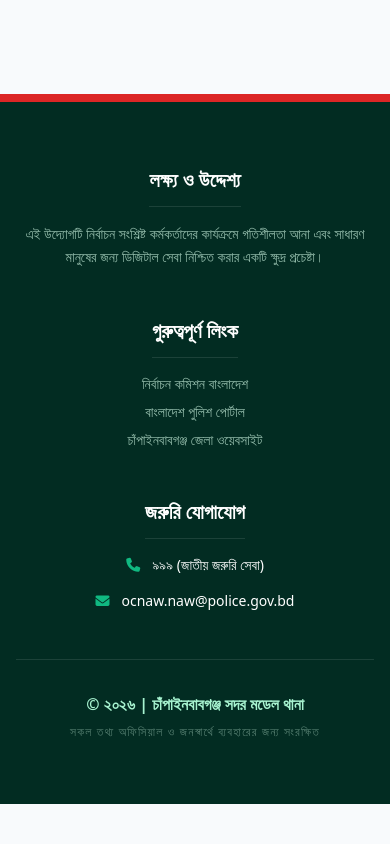
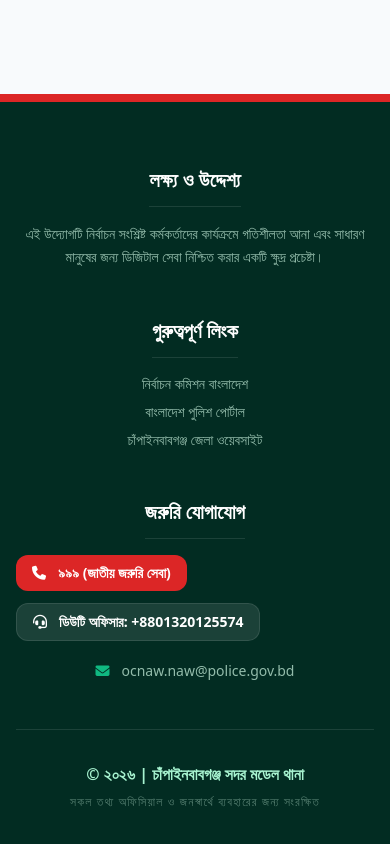
Before and after one commit to iamziaur/vot.center.app, a React (Vite) app: page / in a window 390 px wide. Shown: the part 8881-9725 px from the top of the page. Before the commit the page ends 9685 px from the top, so only its background shows below. Built offline with nearby package versions, Linux system fonts and the light colour scheme; a web font is replaced by a local one.

Commit message:
Update App.tsx

```diff
--- a/App.tsx
+++ b/App.tsx
@@ -128,13 +128,19 @@ const App: React.FC = () => {
             </div>
             <div className="space-y-4">
               <h4 className="text-xl font-bold border-b border-white/10 pb-3 inline-block">জরুরি যোগাযোগ</h4>
-              <div className="flex items-center justify-center md:justify-start space-x-3 text-sm">
-                <i className="fa-solid fa-phone text-emerald-500"></i>
-                <span>৯৯৯ (জাতীয় জরুরি সেবা)</span>
-              </div>
-              <div className="flex items-center justify-center md:justify-start space-x-3 text-sm">
-                <i className="fa-solid fa-envelope text-emerald-500"></i>
-                <span>ocnaw.naw@police.gov.bd</span>
+              <div className="flex flex-col space-y-3">
+                <a href="tel:999" className="flex items-center justify-center md:justify-start space-x-3 text-sm bg-red-600 hover:bg-red-700 text-white px-4 py-2 rounded-xl transition-all active:scale-95 w-fit">
+                  <i className="fa-solid fa-phone"></i>
+                  <span className="font-bold">৯৯৯ (জাতীয় জরুরি সেবা)</span>
+                </a>
+                <a href="tel:+8801320125574" className="flex items-center justify-center md:justify-start space-x-3 text-sm bg-white/10 hover:bg-white/20 text-white px-4 py-2 rounded-xl transition-all active:scale-95 border border-white/10 w-fit">
+                  <i className="fa-solid fa-headset"></i>
+                  <span className="font-bold">ডিউটি অফিসার: +8801320125574</span>
+                </a>
+                <div className="flex items-center justify-center md:justify-start space-x-3 text-sm pt-2">
+                  <i className="fa-solid fa-envelope text-emerald-500"></i>
+                  <span className="text-emerald-100/70">ocnaw.naw@police.gov.bd</span>
+                </div>
               </div>
             </div>
           </div>
```
